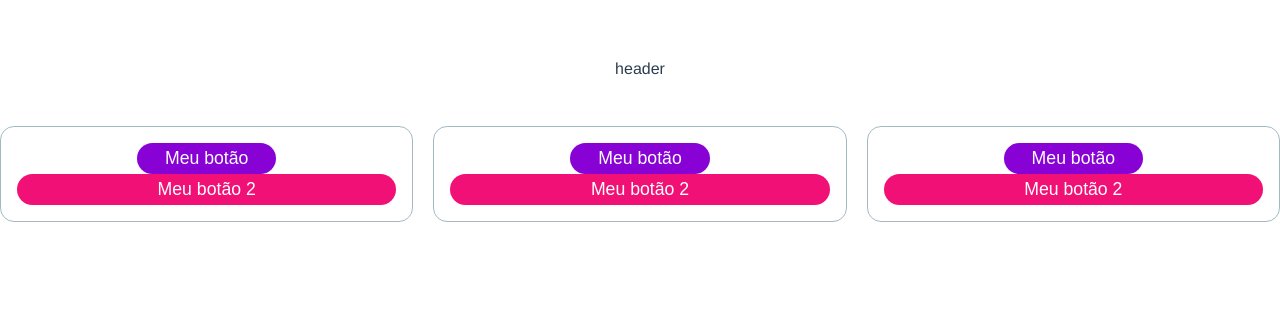
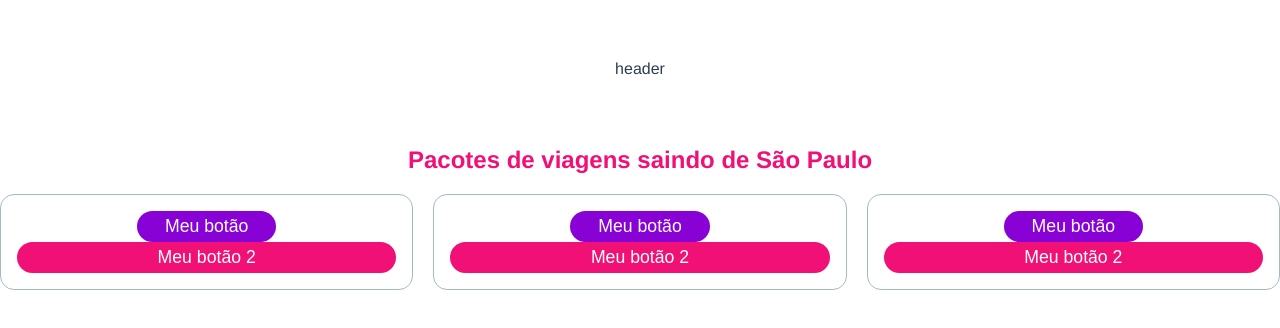
Before and after one commit to RafaelLeone/Component_Tutorial, a Vue app: page / in a window 1280 px wide. Shown: the top 328 px of the page. Built offline with nearby package versions, Linux system fonts and the light colour scheme.

Commit message:
titulo rosa

```diff
--- a/src/modules/travels/travel-section.vue
+++ b/src/modules/travels/travel-section.vue
@@ -1,25 +1,39 @@
 <template>
   <div class="travel-section">
+    <h2 class="travel-section--title">{{ title }}</h2>
+    <div class="travel-section--grid">
       <TravelCard />
       <TravelCard />
       <TravelCard />
     </div>
+  </div>
 </template>
 
 <script>
-import TravelCard from "./travel-card.vue"
+import TravelCard from "./travel-card.vue";
 
 export default {
   components: {
     TravelCard,
-}
-}
+  },
+  props: {
+    title: {
+      type: String,
+      required: true,
+    },
+  },
+};
 </script>
 
 <style>
 .travel-section {
+}
+.travel-section--grid {
   display: grid;
   grid-template-columns: 1fr 1fr 1fr;
   gap: 20px;
 }
+.travel-section--title {
+  color: rgb(241, 16, 117);
+}
 </style>
--- a/src/pages/home-page.vue
+++ b/src/pages/home-page.vue
@@ -2,7 +2,7 @@
   <div>
     <AppHeader />
     <AppMain />
-    <TravelSection />
+    <TravelSection title="Pacotes de viagens saindo de São Paulo"/>
   </div>
 </template>
 
```
Lines whose indentation alone changed are shown as unchanged.
